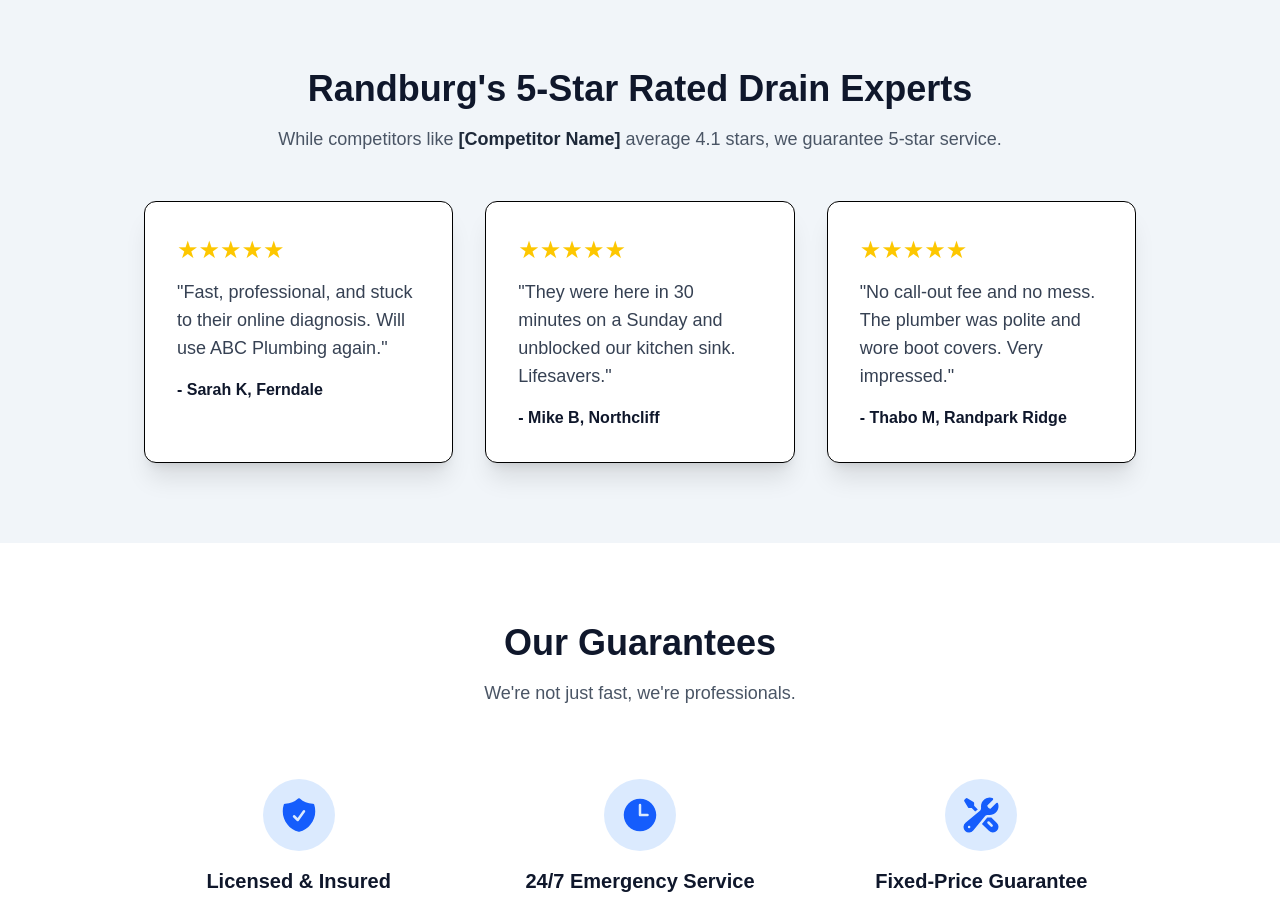
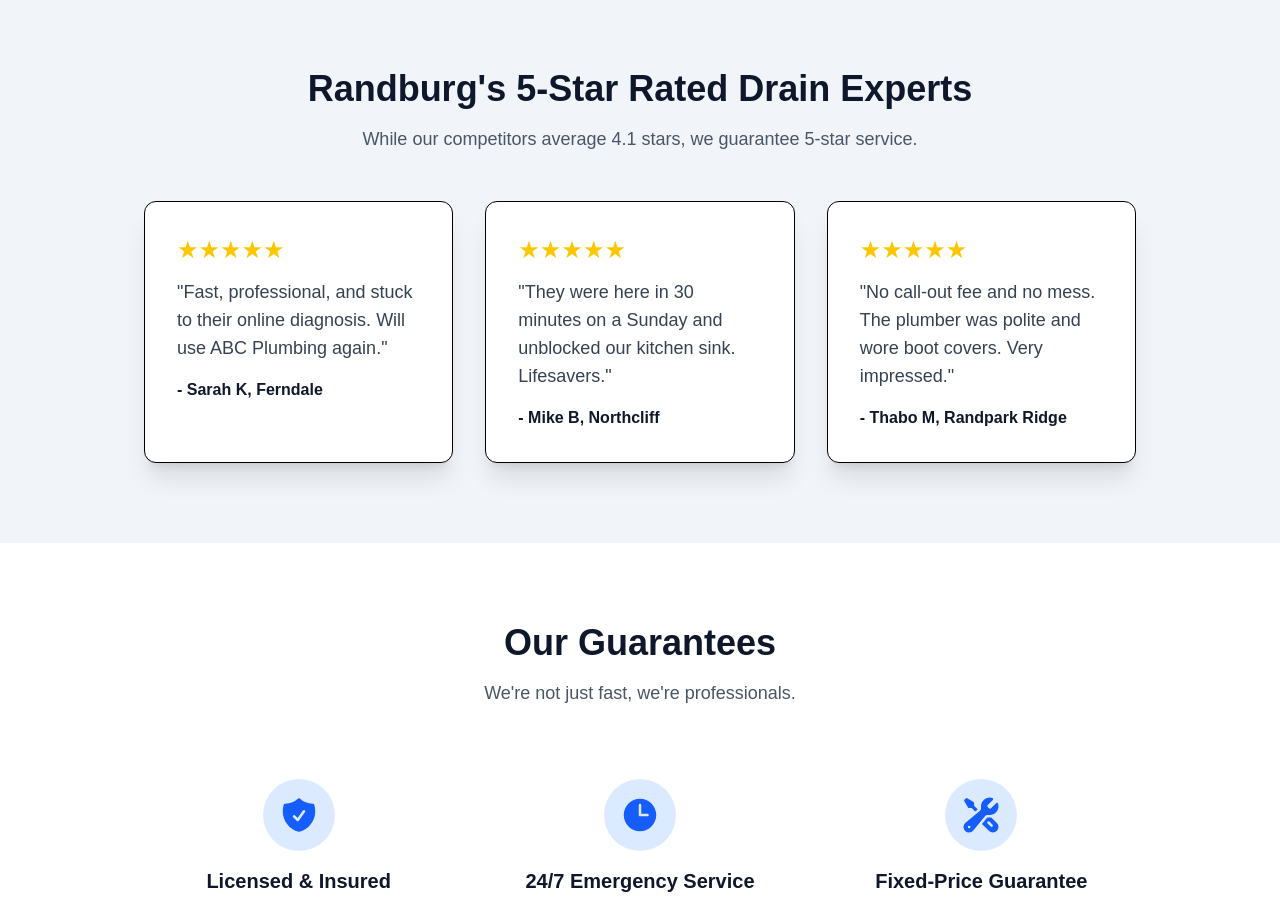
Before and after one commit to MankweAI/effluentic, a Next.js app: page /spokes/blocked-drain-diagnostic in a window 1280 px wide. Shown: the part 1960-2866 px from the top of the page. Built offline with nearby package versions, Linux system fonts and the light colour scheme.

Commit message:
added features for drain-blockage web demo

```diff
--- a/src/app/spokes/blocked-drain-diagnostic/page.js
+++ b/src/app/spokes/blocked-drain-diagnostic/page.js
@@ -351,9 +351,7 @@ export default function BlockedDrainDiagnosticPage() {
             Randburg&apos;s 5-Star Rated Drain Experts
           </h2>
           <p className="text-lg text-gray-600 mt-4 text-balance">
-            While competitors like{" "}
-            <span className="font-bold text-gray-800">[Competitor Name]</span>{" "}
-            average 4.1 stars, we guarantee 5-star service.
+            While our competitors average 4.1 stars, we guarantee 5-star service.
           </p>
           <div className="grid grid-cols-1 md:grid-cols-3 gap-8 mt-12 text-left">
             {/* Review 1 */}
```
